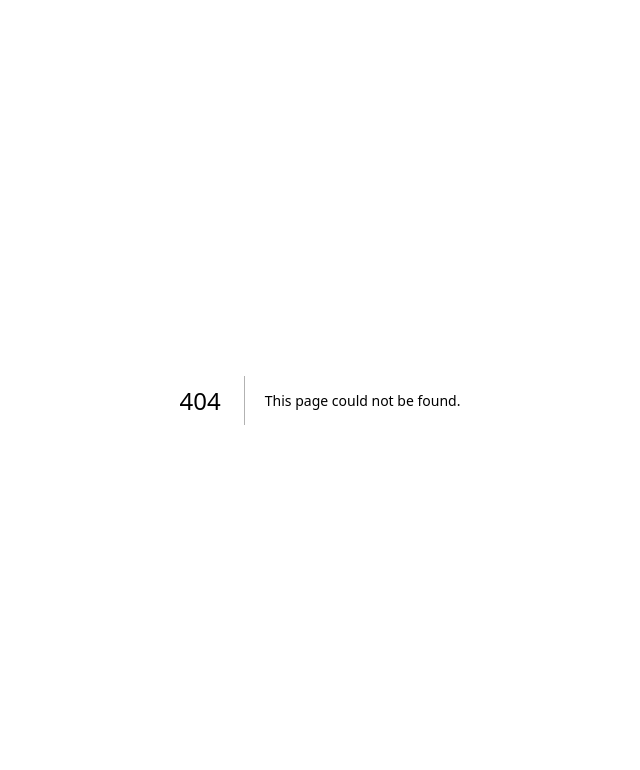
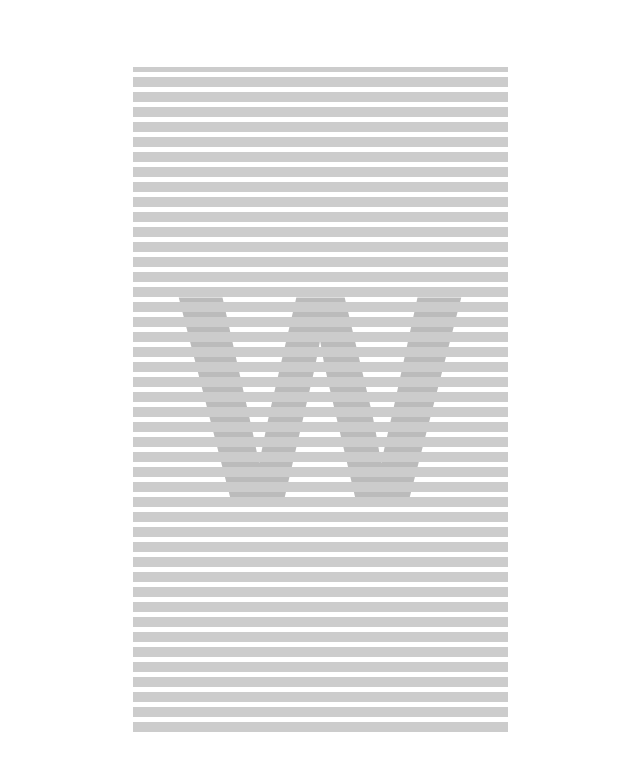
Before and after one commit to utakatano/web-interaction-prototype, a Next.js app: page /stripe in a window 1280 px wide. Before the commit this address had no page. Shown: the top 770 px of the page, without its empty margins (320-960 px from the left). Built offline with nearby package versions, Linux system fonts and the light colour scheme.

Commit message:
add: add Stripe contents

```diff
--- /dev/null
+++ b/app/stripe/page.tsx
@@ -0,0 +1,9 @@
+import { Stripe } from '@/features/routes/stripe/components/Stripe';
+
+export default function StripePage() {
+  return (
+    <div className="h-[100svh]">
+      <Stripe />
+    </div>
+  );
+}
--- /dev/null
+++ b/features/routes/stripe/components/Stripe.tsx
@@ -0,0 +1,56 @@
+'use client';
+
+import { useEffect, useRef } from 'react';
+
+const INIT_PATTERN_Y = -5;
+const STRIPE_WIDTH = 10;
+
+export const Stripe = () => {
+  const canvasRef = useRef<HTMLCanvasElement>(null);
+
+  const renderStripePattern = () => {
+    if (canvasRef.current === null) return;
+    const ctx = canvasRef.current.getContext('2d');
+    if (ctx === null) return;
+    ctx.fillStyle = '#ccc';
+
+    for (let i = 0; i < 50; i++) {
+      const y = INIT_PATTERN_Y + 15 * i;
+      ctx.fillRect(0, y, 375, STRIPE_WIDTH);
+    }
+  };
+
+  useEffect(() => {
+    renderStripePattern();
+  }, []);
+
+  return (
+    <div
+      className="flex justify-center items-center h-full"
+      style={{ perspective: '100px' }}
+    >
+      <div className="relative w-[375px] h-[667px]">
+        <canvas
+          ref={canvasRef}
+          className="relative z-10"
+          width={375}
+          height={667}
+          onMouseMove={(e) => {
+            console.log(e.clientX, e.clientY);
+          }}
+        />
+
+        <div className="absolute top-0 w-full h-full flex justify-center items-center">
+          <span
+            className="text-[300px] text-[#bbb] font-semibold"
+            style={{
+              transform: `translateZ(-100px}px)`,
+            }}
+          >
+            W
+          </span>
+        </div>
+      </div>
+    </div>
+  );
+};
```
